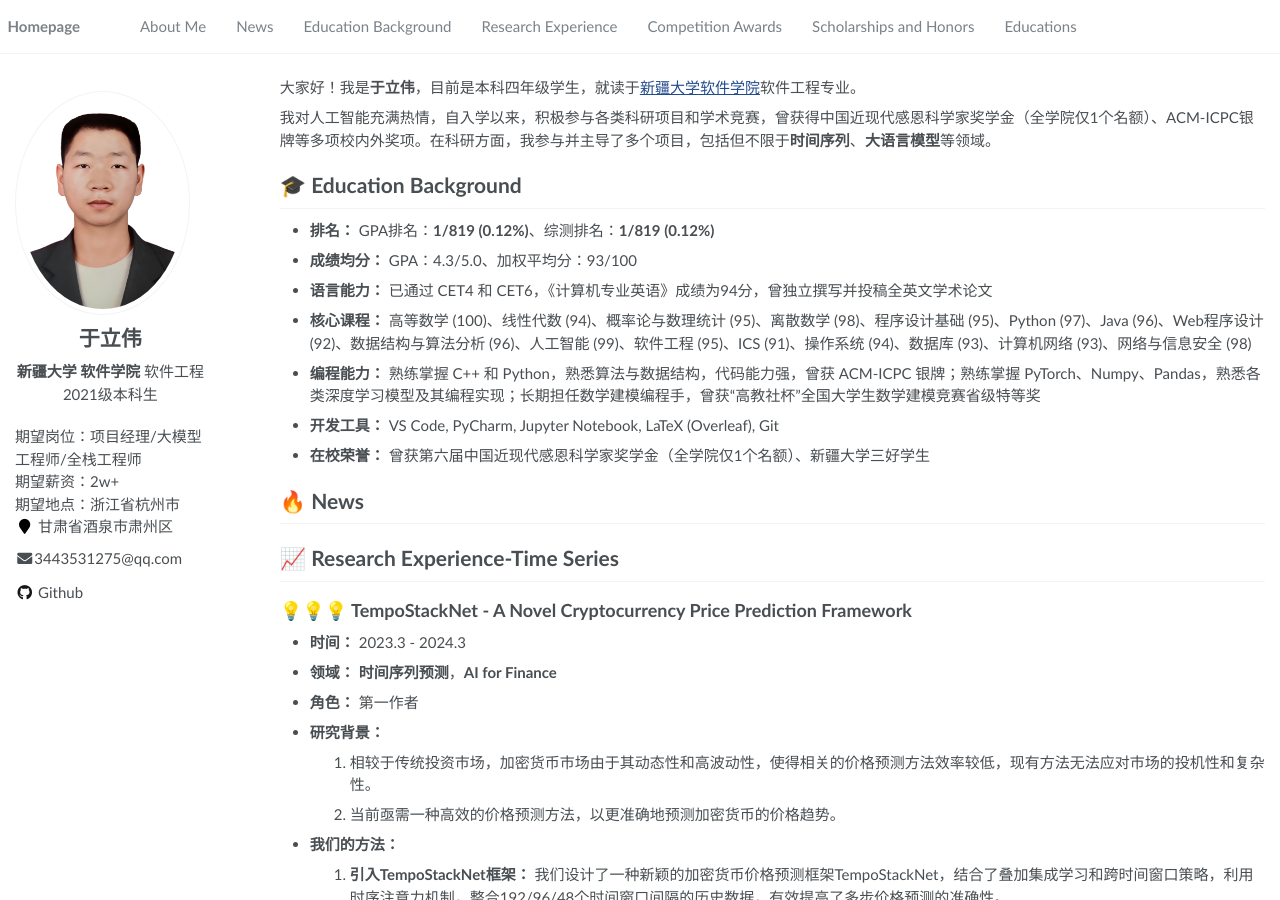
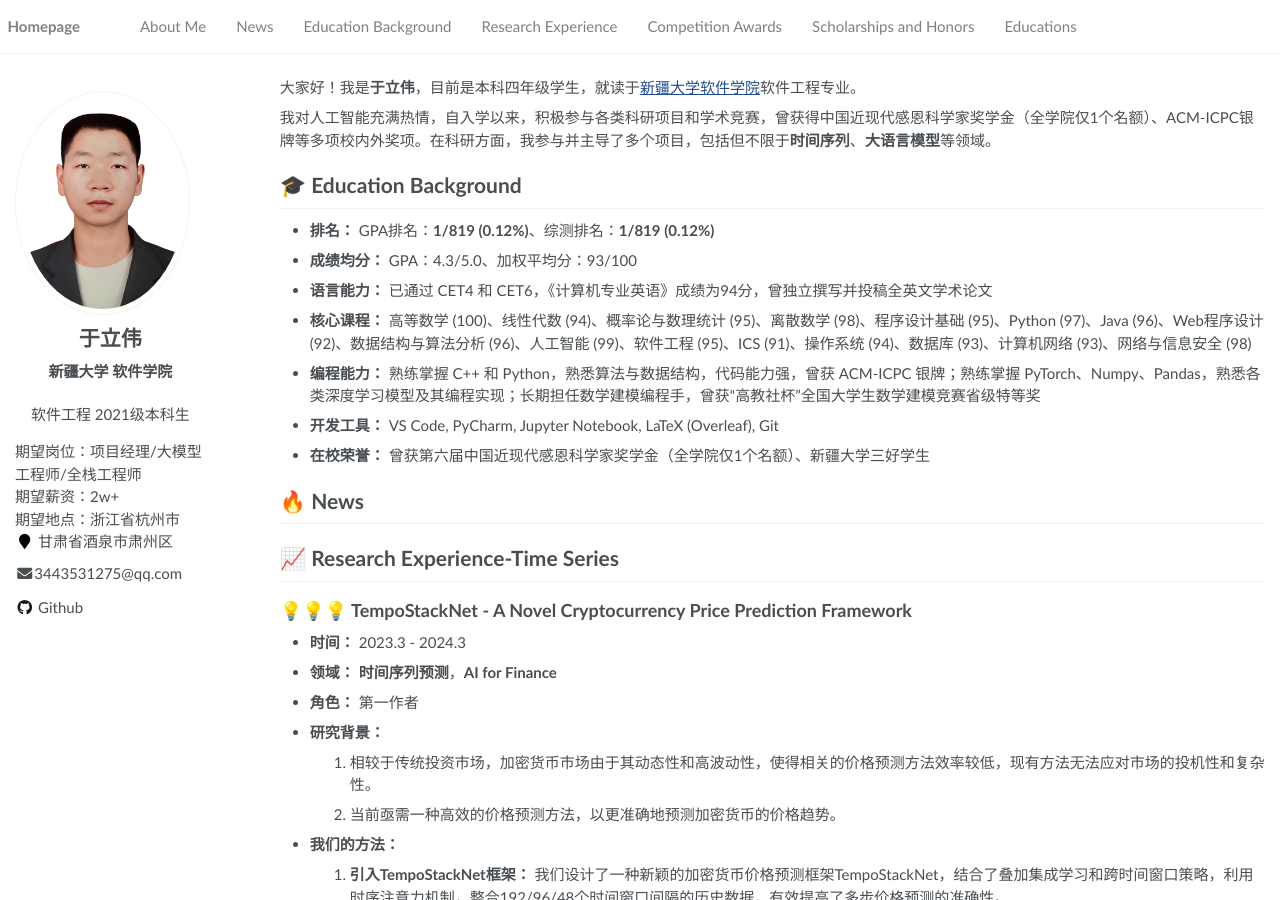
Before and after one commit to weiliyv/weiliyv.github.io, a Jekyll site: the page built from _pages/about.md, in a window 1280 px wide and 900 px high. Built offline with Jekyll 4.4.1, drawn with Linux system fonts in a browser that asks for light colours.

Commit message:
Update author-profile.html

```diff
--- a/_includes/author-profile.html
+++ b/_includes/author-profile.html
@@ -18,7 +18,7 @@
           <span>{{ author.college }}</span>
         {% endif %}
         {% if site.description %}
-            <span style="font-weight: normal;">{{ site.description }}</span>
+            <p style="font-weight: normal;">{{ site.description }}</p>
         {% endif %}
       </p>
     {% endif %}
```
